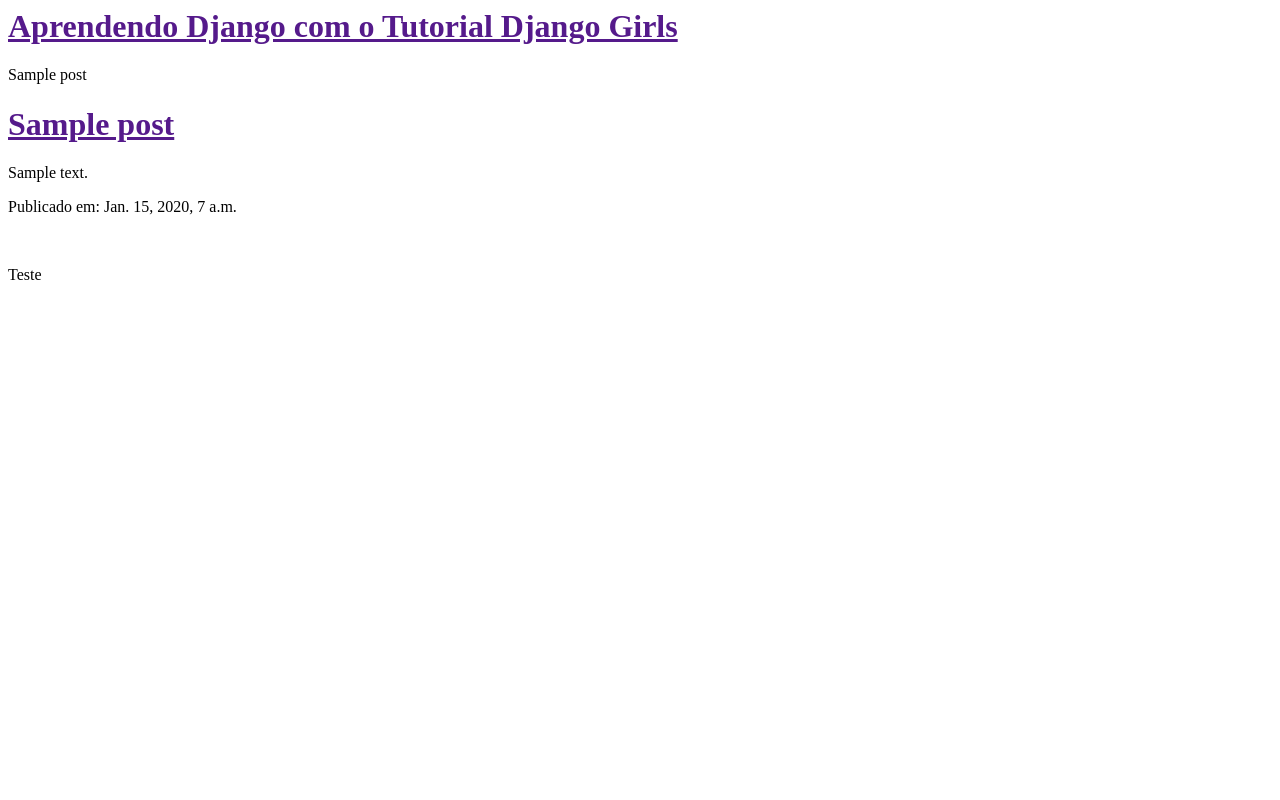
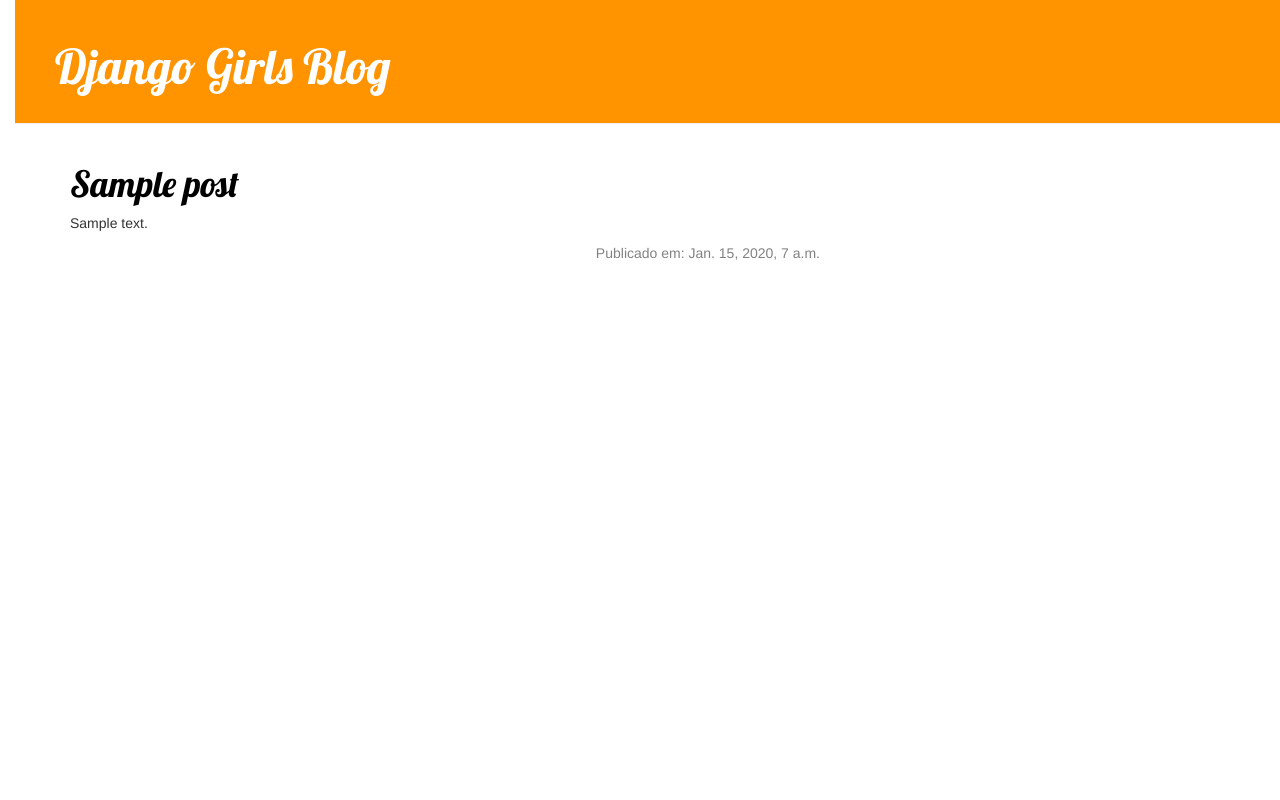
Before and after one commit to amaurirg/my-first-blog, a Django app: template blog/templates/blog/post_list.html in a window 1280 px wide. Run offline with Django 3.2, Linux system fonts and the light colour scheme; the template is opened without the code that fills it: values that come from a table or form of the project are taken from there, others are empty; tables that the repository leaves empty hold one stand-in row (values such as "Sample post"); some libraries are stand-ins or nearby versions.

Commit message:
adicionando base.html e post_detail.html

```diff
--- /dev/null
+++ b/blog/static/css/blog.css
@@ -0,0 +1,56 @@
+body{
+    padding-left: 15px;
+}
+
+h1 a{
+    color: #FCA205;
+    font-family: 'Lobster';
+}
+
+.page-header {
+    background-color: #ff9400;
+    margin-top: 0;
+    padding: 20px 20px 20px 40px;
+}
+
+.page-header h1, .page-header h1 a, .page-header h1 a:visited, .page-header h1 a:active {
+    color: #ffffff;
+    font-size: 36pt;
+    text-decoration: none;
+}
+
+.content {
+    margin-left: 40px;
+}
+
+h1, h2, h3, h4 {
+    font-family: 'Lobster', cursive;
+}
+
+.date {
+    float: right;
+    color: #828282;
+}
+
+.save {
+    float: right;
+}
+
+.post-form textarea, .post-form input {
+    width: 100%;
+}
+
+.top-menu, .top-menu:hover, .top-menu:visited {
+    color: #ffffff;
+    float: right;
+    font-size: 26pt;
+    margin-right: 20px;
+}
+
+.post {
+    margin-bottom: 70px;
+}
+
+.post h1 a, .post h1 a:visited {
+    color: #000000;
+}
--- /dev/null
+++ b/blog/templates/blog/base.html
@@ -0,0 +1,23 @@
+{% load staticfiles %}
+<html>
+    <head>
+        <title>Django Girls blog</title>
+        <link rel="stylesheet" href="//maxcdn.bootstrapcdn.com/bootstrap/3.2.0/css/bootstrap.min.css">
+        <link rel="stylesheet" href="//maxcdn.bootstrapcdn.com/bootstrap/3.2.0/css/bootstrap-theme.min.css">
+        <link rel="stylesheet" href="{% static 'css/blog.css' %}">
+        <link href="https://fonts.googleapis.com/css?family=Lobster&subset=latin,latin-ext" rel="stylesheet" type="text/css">
+    </head>
+    <body>
+        <div class="page-header">
+            <h1><a href="/">Django Girls Blog</a></h1>
+        </div>
+        <div class="content container">
+            <div class="row">
+                <div class="col-md-8">
+                {% block content %}
+                {% endblock %}
+                </div>
+            </div>
+        </div>
+    </body>
+</html>
--- a/blog/templates/blog/post_list.html
+++ b/blog/templates/blog/post_list.html
@@ -1,25 +1,12 @@
-<html>
-    <head>
-        <title>Django Girls blog</title>
-    </head>
-    <body>
-        <div>
-            <h1><a href="">Aprendendo Django com o Tutorial Django Girls</a></h1>
+{% extends 'blog/base.html' %}
+{% block content %}
+    {% for post in posts %}
+        <div class="post">
+            <h1><a href="{% url 'blog.views.post_detail' pk=post.pk %}">{{ post.title }}</a></h1>
+            <p>{{ post.text|linebreaksbr }}</p>
+            <div class="date">
+                <p>Publicado em: {{ post.published_date }}</p>
+            </div>
         </div>
-
-    {% for post in posts %}
-        {{post}}
-        {% if post != None %}
-        <div>
-            <h1><a href="">{{ post.title }}</a></h1>
-            <p>{{ post.text|linebreaksbr }}</p>
-            <p>Publicado em: {{ post.published_date }}</p>
-            <br>
-        </div>
-        {% else %}
-            {{ 'Nenhum post encontrado.' }}
-        {% endif %}
     {% endfor %}
-    <p>Teste</p>
-    </body>
-</html>
+{% endblock content %}
--- a/blog/urls.py
+++ b/blog/urls.py
@@ -3,4 +3,5 @@ from . import views
 
 urlpatterns = [
     url(r'^$', views.post_list),
+    url(r'^post/(?P<pk>[0-9]+)/$', views.post_detail),
 ]
--- a/blog/views.py
+++ b/blog/views.py
@@ -1,5 +1,5 @@
 from blog.models import Post
-from django.shortcuts import render
+from django.shortcuts import render, get_object_or_404
 from django.utils import timezone
 
 # Create your views here.
@@ -7,3 +7,7 @@ from django.utils import timezone
 def post_list(request):
     posts = Post.objects.filter(published_date__lte=timezone.now()).order_by('published_date')
     return render(request, 'blog/post_list.html', {'posts':posts})
+
+def post_detail(request, pk):
+    post = get_object_or_404(Post, pk=pk)
+    return render(request, 'blog/post_detail.html', {'post':post})
```
Also changed, not shown: blog/templates/blog/post_detail.html (added, +13 -0 lines).
